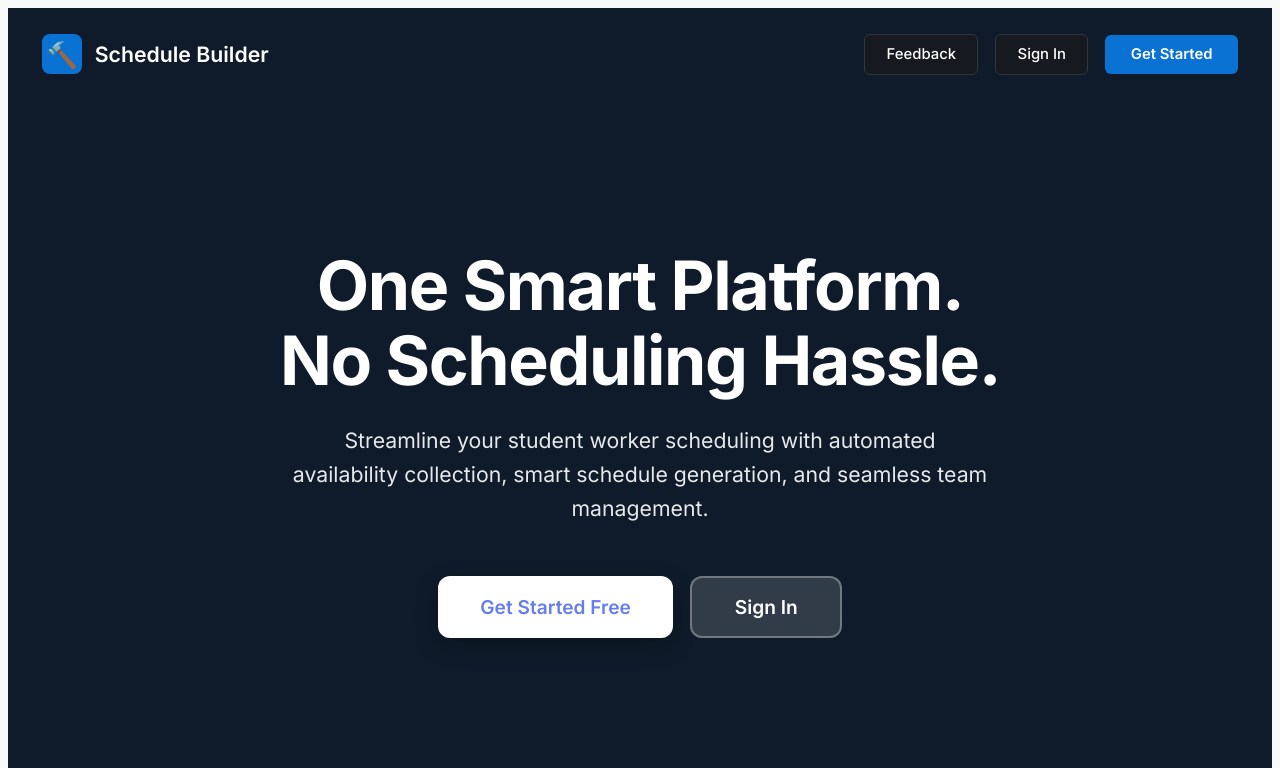
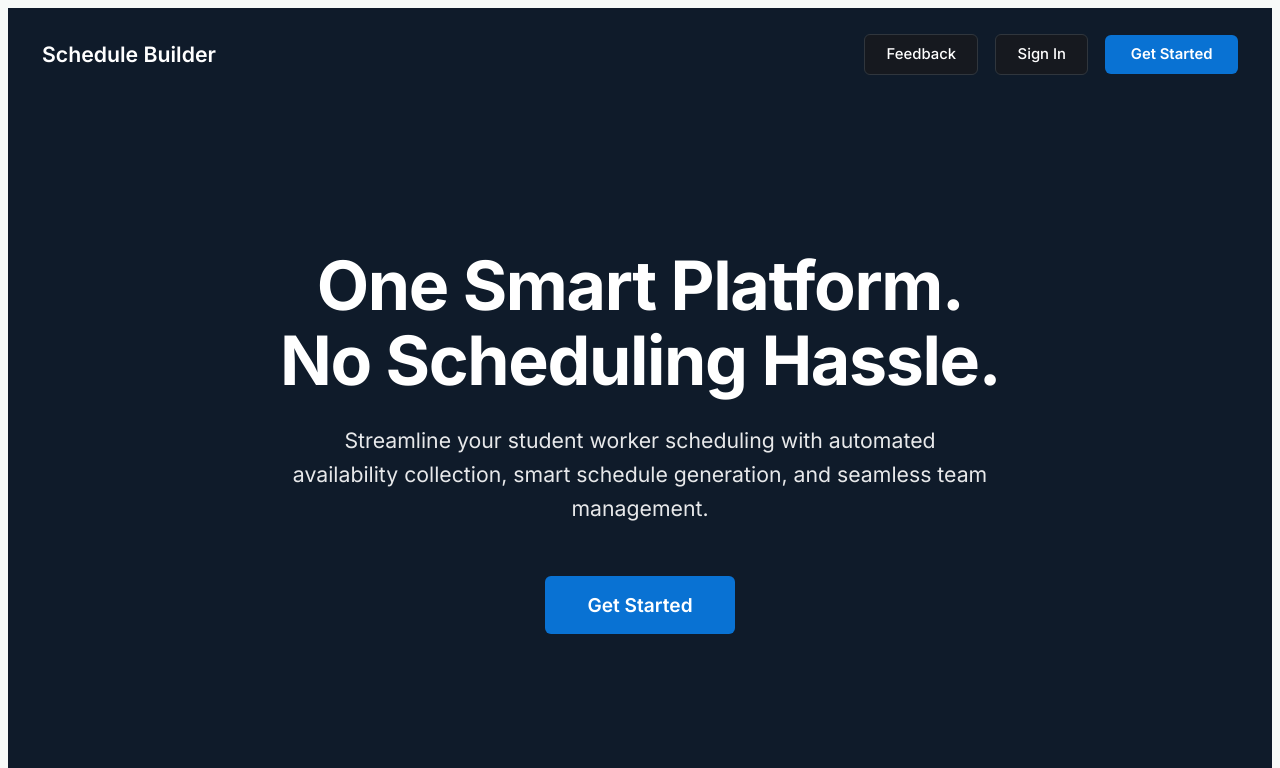
Before and after one commit to ArsalanAnwer0/schedule-builder, a Next.js app: page / in a window 1280 px wide. Shown: the top 768 px of the page. Built offline with nearby package versions, Linux system fonts and the light colour scheme.

Commit message:
Remove duplicate Sign In button, update Get Started text, remove logo icon, add hammer favicon

```diff
--- a/app/page.jsx
+++ b/app/page.jsx
@@ -44,19 +44,6 @@ export default function LandingPage() {
         margin: "0 auto"
       }}>
         <div style={{ display: "flex", alignItems: "center", gap: "0.75rem" }}>
-          <div style={{
-            width: "40px",
-            height: "40px",
-            borderRadius: "8px",
-            background: "#0972d3",
-            display: "flex",
-            alignItems: "center",
-            justifyContent: "center",
-            fontSize: "1.5rem",
-            color: "#ffffff"
-          }}>
-            🔨
-          </div>
           <span style={{ fontSize: "1.25rem", fontWeight: "600", color: "#ffffff" }}>Schedule Builder</span>
         </div>
 
@@ -157,51 +144,19 @@ export default function LandingPage() {
             onClick={() => router.push('/register')}
             style={{
               padding: "1rem 2.5rem",
-              background: "#ffffff",
-              color: "#667eea",
+              background: "#0972d3",
+              color: "#ffffff",
               border: "none",
-              borderRadius: "12px",
-              fontSize: "1.125rem",
-              fontWeight: "600",
-              cursor: "pointer",
-              transition: "all 0.2s ease",
-              boxShadow: "0 8px 24px rgba(0, 0, 0, 0.2)"
-            }}
-            onMouseOver={(e) => {
-              e.currentTarget.style.transform = "translateY(-4px)";
-              e.currentTarget.style.boxShadow = "0 12px 32px rgba(0, 0, 0, 0.25)";
-            }}
-            onMouseOut={(e) => {
-              e.currentTarget.style.transform = "translateY(0)";
-              e.currentTarget.style.boxShadow = "0 8px 24px rgba(0, 0, 0, 0.2)";
-            }}
-          >
-            Get Started Free
-          </button>
-          <button
-            onClick={() => router.push('/login')}
-            style={{
-              padding: "1rem 2.5rem",
-              background: "rgba(255, 255, 255, 0.15)",
-              backdropFilter: "blur(10px)",
-              color: "#ffffff",
-              border: "2px solid rgba(255, 255, 255, 0.3)",
-              borderRadius: "12px",
+              borderRadius: "6px",
               fontSize: "1.125rem",
               fontWeight: "600",
               cursor: "pointer",
               transition: "all 0.2s ease"
             }}
-            onMouseOver={(e) => {
-              e.currentTarget.style.background = "rgba(255, 255, 255, 0.25)";
-              e.currentTarget.style.transform = "translateY(-4px)";
-            }}
-            onMouseOut={(e) => {
-              e.currentTarget.style.background = "rgba(255, 255, 255, 0.15)";
-              e.currentTarget.style.transform = "translateY(0)";
-            }}
+            onMouseOver={(e) => e.currentTarget.style.background = "#0863bf"}
+            onMouseOut={(e) => e.currentTarget.style.background = "#0972d3"}
           >
-            Sign In
+            Get Started
           </button>
         </div>
 
```
Also changed, not shown: public/favicon.svg.
